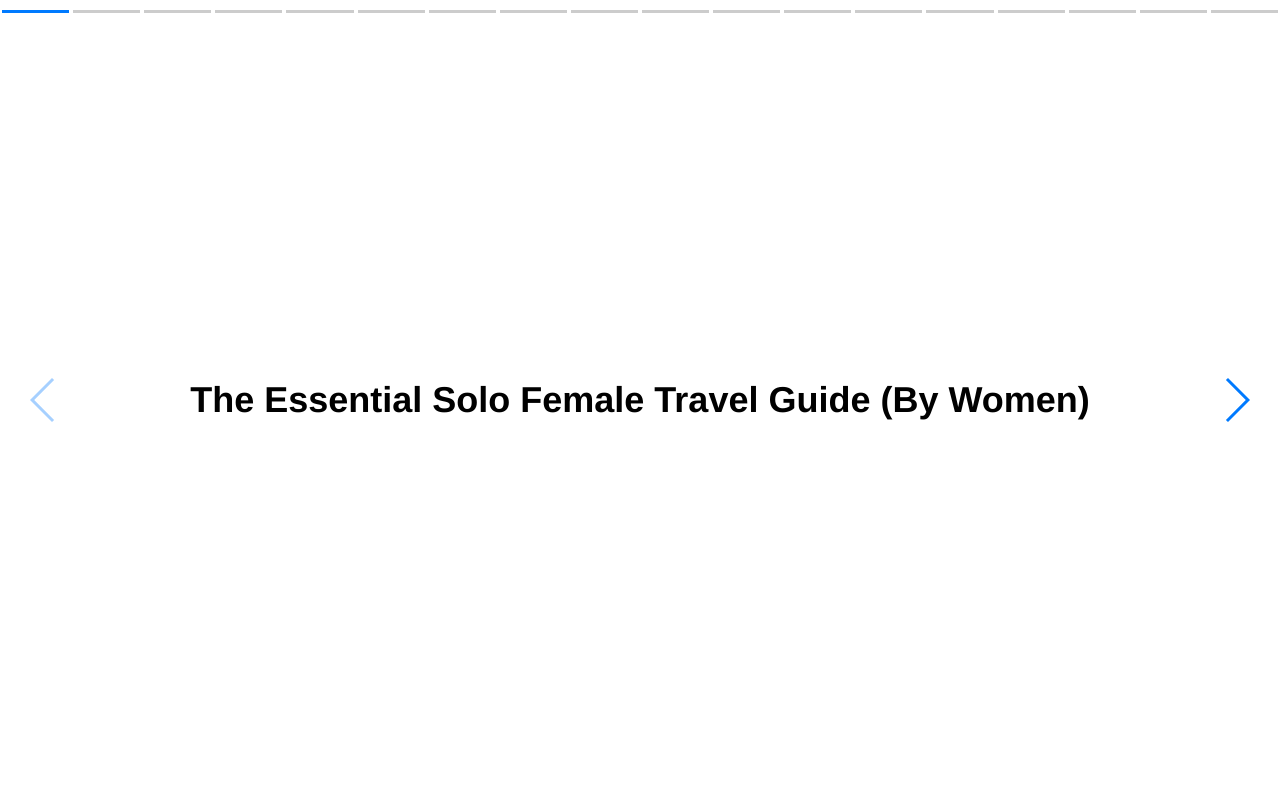
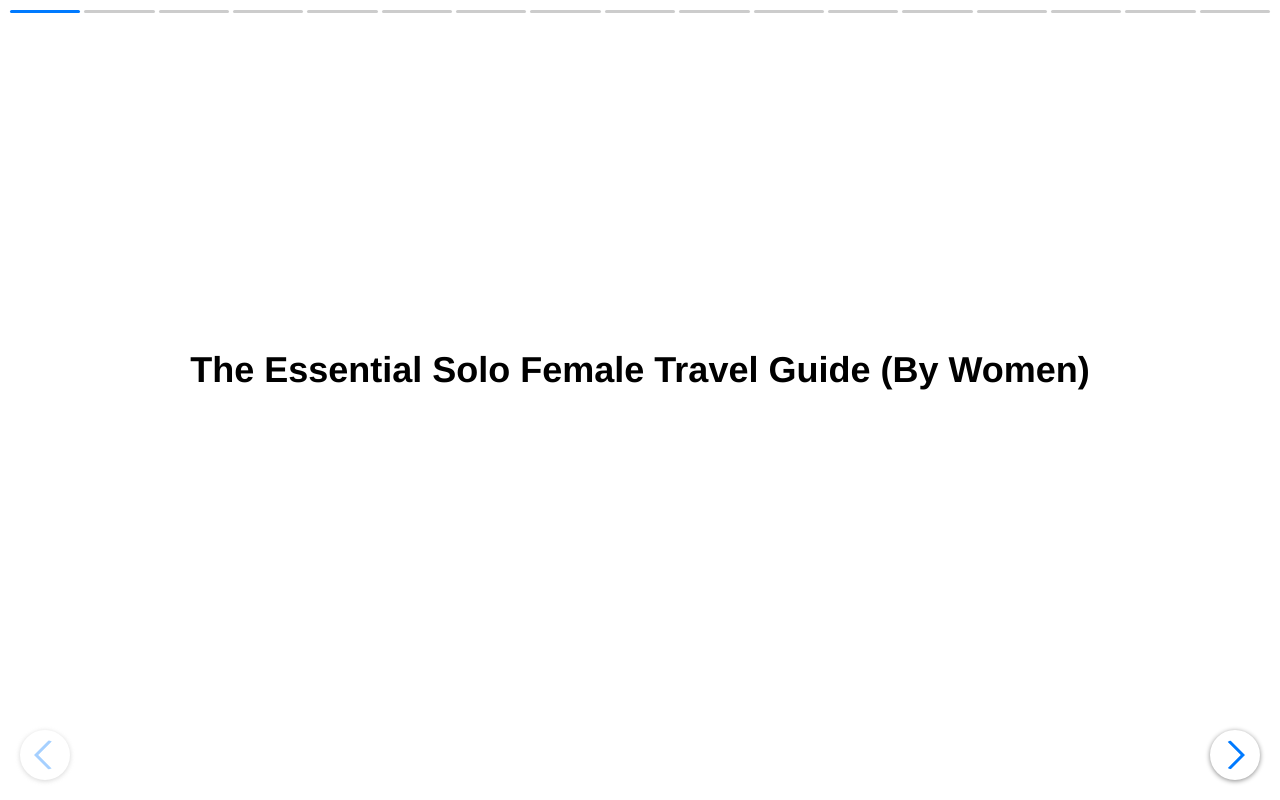
Before and after one commit to HighlightsBlog/highlightsblog.github.io, a plain HTML site: page tripasista/demo1.html in a window 1280 px wide. Drawn offline with Linux system fonts and the light colour scheme.

Commit message:
Update tripasista/demo1.html
navigation styling

```diff
--- a/tripasista/demo1.html
+++ b/tripasista/demo1.html
@@ -15,7 +15,7 @@
       height: 100%;
     }
     body {
-      background: #eee;
+      background: #fff;
       font-family: Helvetica Neue, Helvetica, Arial, sans-serif;
       font-size: 14px;
       color:#000;
@@ -32,6 +32,11 @@
       text-align: center;
       font-size: 18px;
       background: #fff;
+      overflow-y: auto;
+
+      height: calc(100% - 100px);
+      padding-top: 20px;
+      padding-bottom: 80px;
 
       /* Center slide text vertically */
       display: -webkit-box;
@@ -47,19 +52,52 @@
       -webkit-align-items: center;
       align-items: center;
     }
-    .swiper-container-v {
-      background: #eee;
+    .swiper-slide > :first-child {
+      max-height: 100%;
     }
+
+    .swiper-button-next,
+    .swiper-button-prev {
+      width: 30px;
+      height: 30px;
+      top: auto;
+      bottom: 20px !important;
+      background-color: #fff;
+      border: 10px solid #fff;
+      border-radius: 100%;
+      box-shadow: 0px 1px 5px #888;
+    }
+
+    .swiper-button-next:hover,
+    .swiper-button-prev:hover {
+      border-color: #fff;
+      background-color: #fff;
+      box-shadow: 0px 1px 8px #888;
+    }
+
+    .swiper-button-next:active,
+    .swiper-button-prev:active {
+      border-color: #fff;
+      background-color: #fff;
+      box-shadow: 0px 1px 10px #888;
+    }
+
     .swiper-button-next {
-      right: 30px;
+      right: 20px;
+      background-position: -2px -7px;
     }
     .swiper-button-prev {
-      left: 30px;
+      left: 20px;
+      background-position: 4px -7px;
     }
 
     .swiper-container-horizontal>.swiper-pagination-bullets {
       top: 10px;
+      height: 3px;
+      border-left: 8px solid transparent;
+      border-right: 8px solid transparent;
       width: 100%;
+      box-sizing: border-box;
       position: absolute;
       text-align: center;
 
@@ -78,7 +116,7 @@
       /* width: 8px; */
       height: 3px;
       /* display: inline-block; */
-      border-radius: 0; /* 100% */
+      border-radius: 3px; /* 100% */
       background: #000;
       opacity: .2;
 
@@ -112,7 +150,8 @@
       <div class="swiper-slide" data-history="slide15"><h2>7. Build a travel base (and why?)</h2></div>
       <div class="swiper-slide" data-history="slide16"><h2>8. Hygiene pack list for female travellers</h2></div>
       <div class="swiper-slide" data-history="slide17"><h2>9. Last minute travel checklist</h2></div>
-      <div class="swiper-slide" data-history="slide18">
+
+      <!-- <div class="swiper-slide" data-history="slide18">
         <div class="swiper-container swiper-container-secondary">
           <div class="swiper-wrapper">
             <div class="swiper-slide" data-history="slide18-1">S1 Horizontal Slide 1</div>
@@ -121,13 +160,12 @@
             <div class="swiper-slide" data-history="slide18-4">S1 Horizontal Slide 4</div>
             <div class="swiper-slide" data-history="slide18-5">S1 Horizontal Slide 5</div>
           </div>
-          <!-- Add Pagination -->
           <div class="swiper-pagination swiper-pagination-secondary"></div>
-          <!-- Add Arrows -->
           <div class="swiper-button-next swiper-button-next-secondary"></div>
           <div class="swiper-button-prev swiper-button-prev-secondary"></div>
         </div>
-      </div>
+      </div> -->
+
       <!-- <div class="swiper-slide" data-history="slide19">
         <div class="swiper-container swiper-container-secondary">
           <div class="swiper-wrapper">
@@ -162,6 +200,10 @@
       speed: 0,
       mousewheel: true,
       spaceBetween: 0,
+      effect: 'fade',
+      fadeEffect: {
+        crossFade: true
+      },
       keyboard: {
         enabled: true,
       },
@@ -184,30 +226,30 @@
       //   key: 'slide',
       // },
     });
-    var swiperSecondary = new Swiper('.swiper-container-secondary', {
-      slidesPerView: 1,
-      speed: 0,
-      mousewheel: true,
-      spaceBetween: 0,
-      keyboard: {
-        enabled: true,
-      },
-      pagination: {
-        el: '.swiper-pagination-secondary',
-        //type: 'progressbar',
-        clickable: true,
-      },
-      navigation: {
-        nextEl: '.swiper-button-next-secondary',
-        prevEl: '.swiper-button-prev-secondary',
-      },
-      hashNavigation: {
-        watchState: true,
-      },
-      // history: {
-      //   key: 'slide',
-      // },
-    });
+    // var swiperSecondary = new Swiper('.swiper-container-secondary', {
+    //   slidesPerView: 1,
+    //   speed: 0,
+    //   mousewheel: true,
+    //   spaceBetween: 0,
+    //   keyboard: {
+    //     enabled: true,
+    //   },
+    //   pagination: {
+    //     el: '.swiper-pagination-secondary',
+    //     //type: 'progressbar',
+    //     clickable: true,
+    //   },
+    //   navigation: {
+    //     nextEl: '.swiper-button-next-secondary',
+    //     prevEl: '.swiper-button-prev-secondary',
+    //   },
+    //   hashNavigation: {
+    //     watchState: true,
+    //   },
+    //   // history: {
+    //   //   key: 'slide',
+    //   // },
+    // });
   </script>
 </body>
 </html>
```
